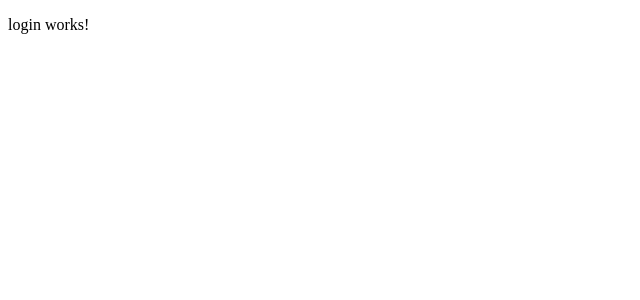
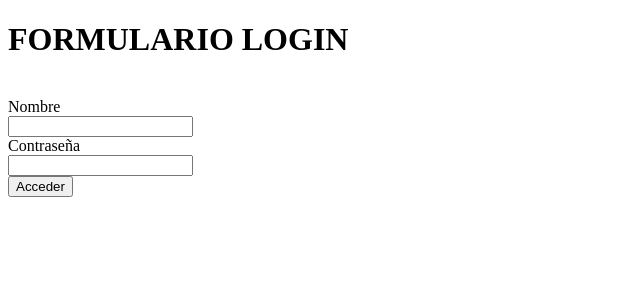
Before and after one commit to ciberjbr/AE1_ANGULAR_grupo8, an Angular app in the folder AngularVideojuegos/: page / in a window 1280 px wide. Shown: the top 300 px of the page, without its empty margins (0-640 px from the left). Built offline with nearby package versions, Linux system fonts and the light colour scheme.

Commit message:
Requerimiento2 Ready!

```diff
--- /dev/null
+++ b/AngularVideojuegos/src/app/entidades/usuario.ts
@@ -0,0 +1,50 @@
+export class Usuario{
+
+    /**
+     *
+     * Los videojuegos tendrán un identificador, un título, una compañía, una imagen y una valoración media.
+     *
+    * Los atributos privados se ponen con "_" por convenio
+    * Atributo privado que lleva el identificador único del hereo. Solo se
+    * permitiá acceder a él con el método get.
+    *
+    *
+    */
+    private _nombre: string;
+
+    private _contrasena: string;
+
+
+
+
+    /*
+    * Atributo contador del ID del videojuego. Es estático para que su ciclo de vida no dependa
+    * del tiempo de vida de los objetos.
+    * La función de este atributo es llevar un contador del atributo "_id"
+    * que se asingará en el constructory se autoincrementará automáticamente por cada
+    * objeto videojuego que se cree.
+    */
+
+
+    //OJO! Al poner en el constructor los parametros de entrada, se crean automáticamente
+    //los atributos titulo y universo en la clase. Es decir, esta clase tendrá 3 atributos
+    //dinamicos y 1 estatico en total.
+    constructor(_nombre : string, _contrasena : string){
+
+        this._nombre = _nombre;
+        this._contrasena = _contrasena;
+
+    }
+
+    public get nombre(): string {
+        return this._nombre;
+    }
+
+    public get contraseña(): string {
+        return this._contrasena;
+    }
+
+
+
+
+}
--- a/AngularVideojuegos/src/app/login/login.component.html
+++ b/AngularVideojuegos/src/app/login/login.component.html
@@ -1 +1,31 @@
-<p>login works!</p>
+<h1>FORMULARIO LOGIN</h1>
+
+
+
+<br/>
+
+<div>
+
+    <!-- Podemos usar *ngIf o [hidden] para mostrar o no mostrar componentes -->
+    <label for="nombre">Nombre</label>
+
+    <div>
+        <input id="nombre" [(ngModel)]="nombre"/>
+
+    </div>
+
+    <label for="contraseña">Contraseña</label>
+
+    <div>
+        <input id="contraseña" [(ngModel)]="contrasena"/>
+
+    </div>
+
+    <div>
+        <button (click)="routingAcceder()">Acceder</button>
+    </div>
+
+    <div *ngIf="!mensajeInicioSesionOculto">Usuario Incorrecto. Inténtelo de nuevo</div>
+
+
+</div>
--- a/AngularVideojuegos/src/app/login/login.component.ts
+++ b/AngularVideojuegos/src/app/login/login.component.ts
@@ -1,4 +1,6 @@
 import { Component, OnInit } from '@angular/core';
+import { Usuario } from '../entidades/usuario';
+import { Router } from '@angular/router';
 
 @Component({
   selector: 'app-login',
@@ -7,7 +9,66 @@ import { Component, OnInit } from '@angular/core';
 })
 export class LoginComponent implements OnInit {
 
-  constructor() { }
+  listaUsuarios : Usuario[] = []
+  usuario : Usuario | null = null//permitimos al heroe apuntar null mediante el tipo unión "|"
+
+
+  //Datos que recogeremos del formulario
+
+  nombre : string = ""
+  contrasena : string = ""
+  mensajeInicioSesionOculto : boolean = true
+  contadorUsuarioIncorrecto : number = 0
+
+
+
+  constructor(private router:Router) {
+
+
+    let usuario1 : Usuario = new Usuario("juan", "juan")
+    this.listaUsuarios.push(usuario1);
+    let usuario2 : Usuario = new Usuario("vanesa", "vanesa")
+    this.listaUsuarios.push(usuario2);
+    let usuario3 : Usuario = new Usuario("estefania", "estefania")
+    this.listaUsuarios.push(usuario3);
+
+  }
+
+  //Para hacer routing programático debemos de usar el objeto "router"
+  //Muy util cuando queremos mete logica de navegación o el componente
+  //donde queremos ir depende de otros parámetros
+  public routingAcceder(){
+
+      for(let a=0; a<this.listaUsuarios.length; a++){
+        let usuarioAux : Usuario = this.listaUsuarios[a]
+        if(usuarioAux.nombre == this.nombre && usuarioAux.nombre == this.contrasena ){
+          this.mensajeInicioSesionOculto = true
+          this.router.navigate([ '/listaVideojuegos'])
+
+          break
+          }
+        else {
+
+          this.contadorUsuarioIncorrecto++
+          }
+      }
+      if (this.contadorUsuarioIncorrecto == this.listaUsuarios.length) {
+        this.mensajeInicioSesionOculto = false
+        this.router.navigate([ '/'])
+      }
+    }
+
+
+
+
+
+
+
+
+
+
+
+
 
   ngOnInit(): void {
   }
```
Also changed, not shown: AngularVideojuegos/src/app/entidades/videojuego.ts (added, +48 -0 lines).
